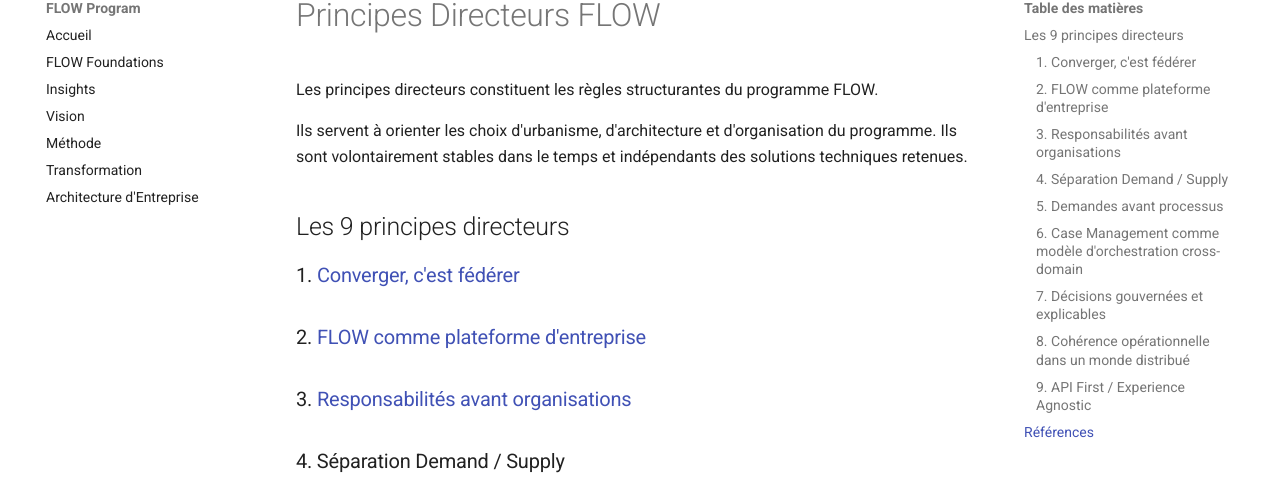
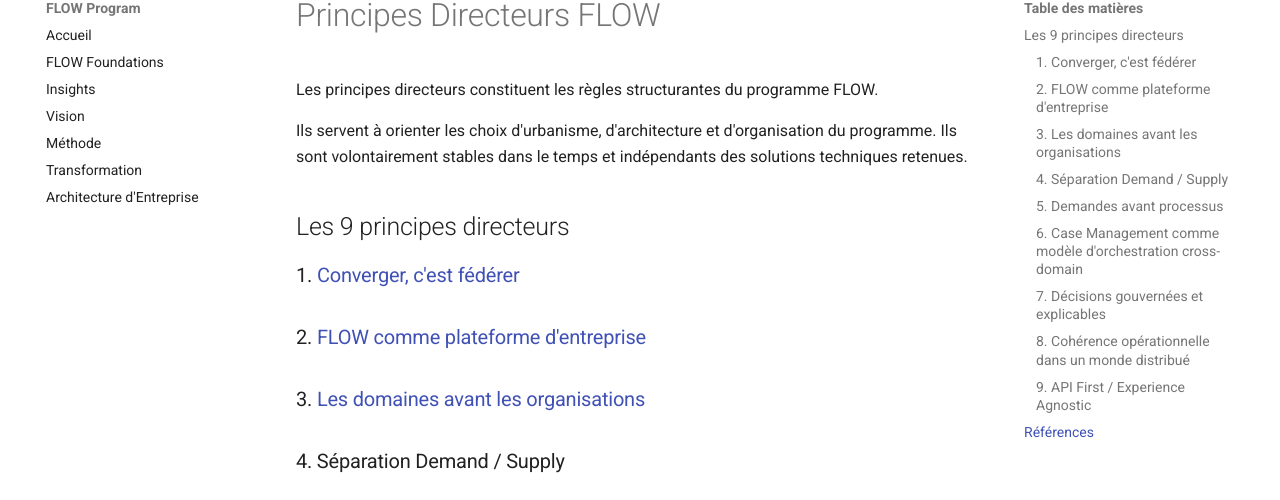
Before and after one commit to laurent-sintes/FLOW-Program, an MkDocs documentation site: the page built from docs/architecture-entreprise/principes-directeurs/index.md, in a window 1280 px wide and 1250 px high. Shown: the part 103-603 px from the top of the window. Built offline with MkDocs 1.6.1 and Material for MkDocs 9.7.7, drawn with Linux system fonts in a browser that asks for light colours; comment, search, counter and statistics services are not loaded.

Commit message:
Update index.md

```diff
--- a/docs/architecture-entreprise/principes-directeurs/index.md
+++ b/docs/architecture-entreprise/principes-directeurs/index.md
@@ -10,7 +10,7 @@
 
 ### 2. [FLOW comme plateforme d'entreprise](2-flow-comme-plateforme-d-entreprise.md)
 
-### 3. [Responsabilités avant organisations](3-responsabilites-avant-organisations.md)
+### 3. [Les domaines avant les organisations](3-domaines-avant-les-organisations.md)
 
 ### 4. Séparation Demand / Supply
 
```
